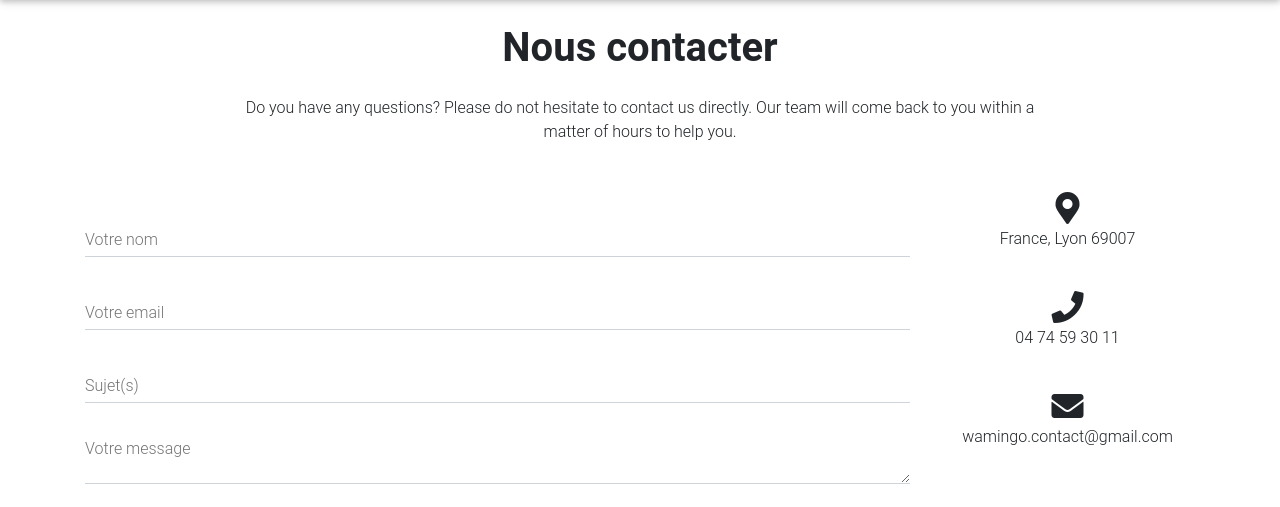
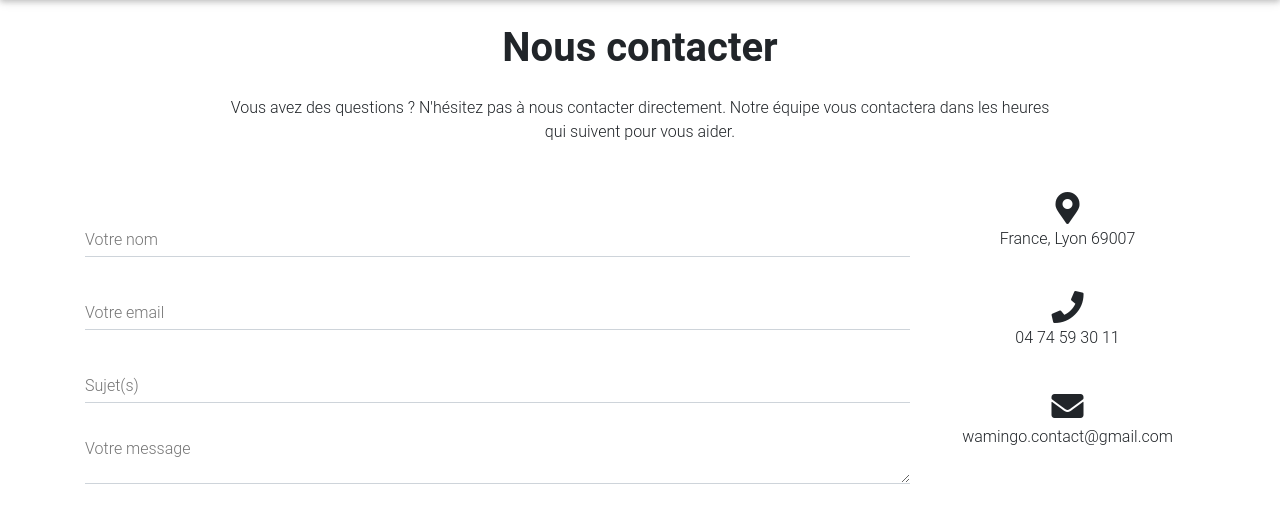
Before and after one commit to enzosborea/Projet-Web, a PHP site: page /view/layout/public/contact.php in a window 1280 px wide. Shown: the part 74-581 px from the top of the page. Run offline with PHP 8.4, Linux system fonts and the light colour scheme; some libraries are stand-ins or nearby versions.

Commit message:
5eme commit, inscription page a faire

```diff
--- a/view/layout/navbar.php
+++ b/view/layout/navbar.php
@@ -28,7 +28,7 @@
                                         <button type="submit" class="btn btn-primary btn-block">Se connecter</button>
                                     </div>
                                     <div class="form-group text-center">
-                                        <a href="#" data-toggle="modal" data-target="#modalPassword">Pas encore inscrit(e) ?</a>
+                                        <a href="inscription.php" >Pas encore inscrit(e) ?</a>
                                     </div>
                                 </form>
                             </li>
--- a/view/layout/public/contact.php
+++ b/view/layout/public/contact.php
@@ -11,8 +11,8 @@
         <!--Section heading-->
         <h2 class="h1-responsive font-weight-bold text-center my-4">Nous contacter</h2>
         <!--Section description-->
-        <p class="text-center w-responsive mx-auto mb-5">Do you have any questions? Please do not hesitate to contact us directly. Our team will come back to you within
-            a matter of hours to help you.</p>
+        <p class="text-center w-responsive mx-auto mb-5">Vous avez des questions ? N'hésitez pas à nous contacter directement. Notre équipe vous contactera
+            dans les heures qui suivent pour vous aider.</p>
 
         <div class="row">
 
```
Also changed, not shown: view/layout/public/inscription.php (added, +8 -0 lines).
